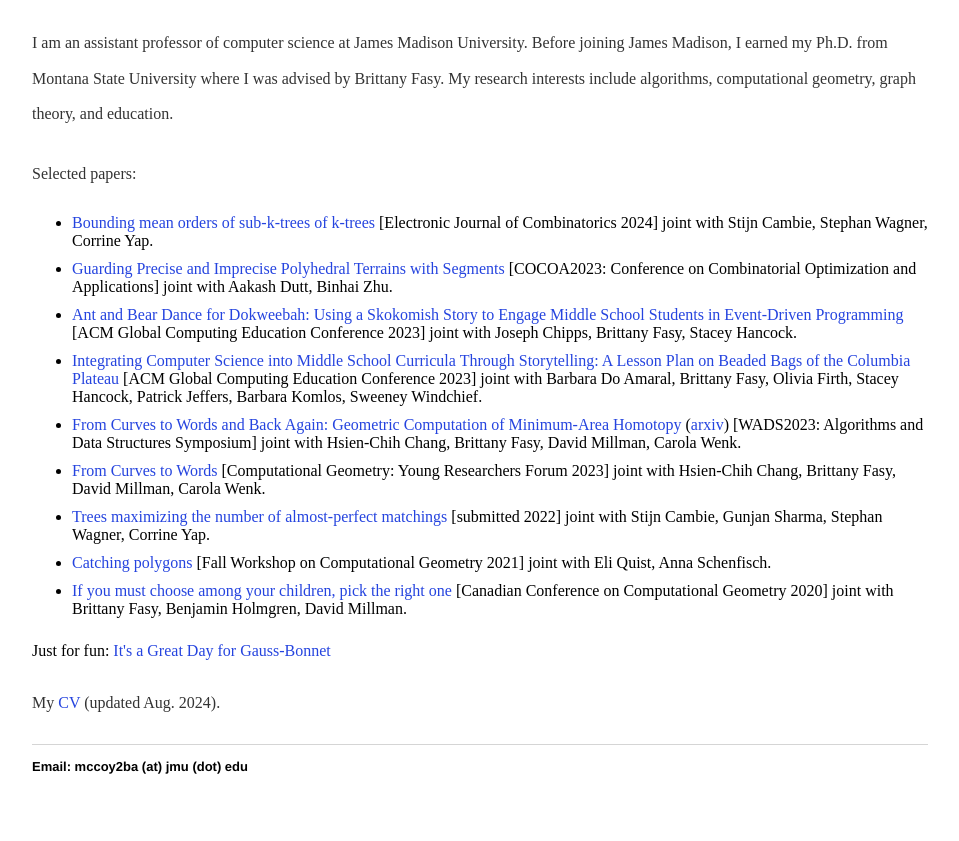
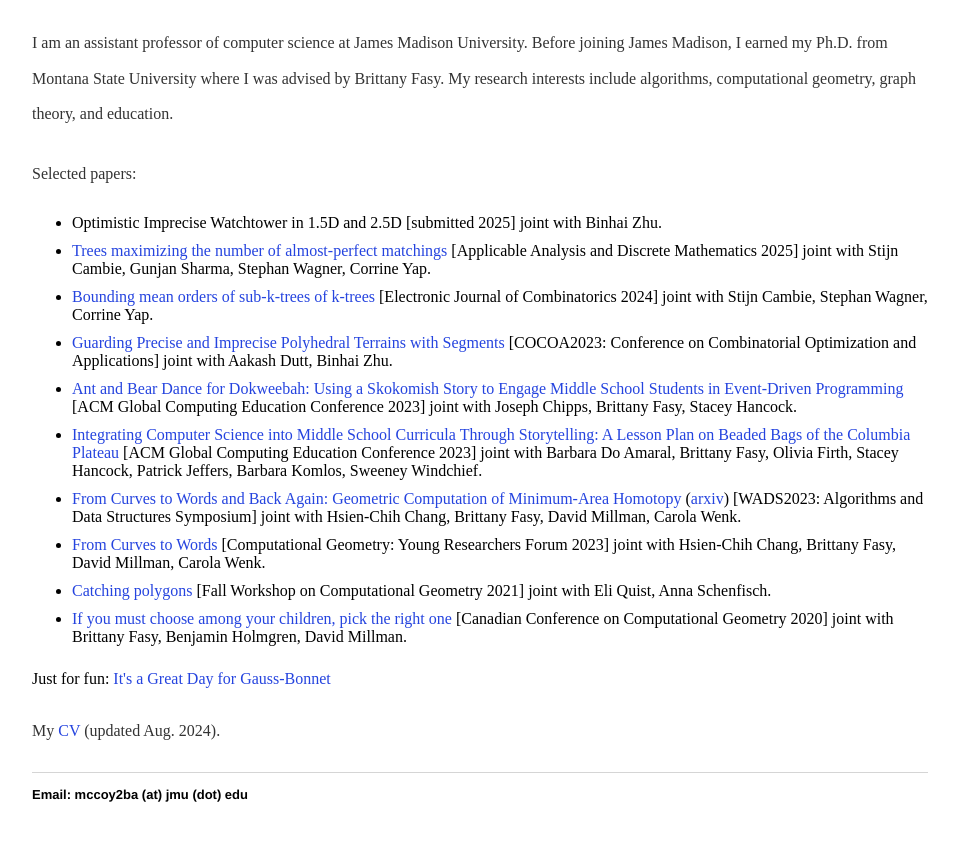
Before and after one commit to Brad-A-M/Brad-A-M.github.io, a Jekyll site: the page built from index.html, in a window 1280 px wide, cut to the strip 421-1285 px from the top of the page. Shown: the top 841 px of the strip, without its empty margins (160-1119 px from the left). Built offline with Jekyll 4.4.1, drawn with Linux system fonts in a browser that asks for light colours.

Commit message:
Update index.html

```diff
--- a/index.html
+++ b/index.html
@@ -18,6 +18,8 @@ title: Bradley McCoy
 	<p><font size="3">
 		Selected papers:
 	<ul>
+		<li> Optimistic Imprecise Watchtower in 1.5D and 2.5D [submitted 2025] joint with Binhai Zhu.</li>
+		<li><a href="https://arxiv.org/abs/2209.03408"> Trees maximizing the number of almost-perfect matchings</a> [Applicable Analysis and Discrete Mathematics 2025] joint with Stijn Cambie, Gunjan Sharma, Stephan Wagner, Corrine Yap.</li>
 		<li><a href="https://www.combinatorics.org/ojs/index.php/eljc/article/view/v31i1p62"> Bounding mean orders of sub-k-trees of k-trees</a> [Electronic Journal of Combinatorics 2024] joint with Stijn Cambie, Stephan Wagner, Corrine Yap.</li>
 		<li> <a href="https://link.springer.com/chapter/10.1007/978-3-031-49614-1_24"> Guarding Precise and Imprecise Polyhedral Terrains with Segments</a> [COCOA2023: Conference on Combinatorial Optimization and Applications] joint with Aakash Dutt, Binhai Zhu.</li>
 		<li> <a href="https://dl.acm.org/doi/10.1145/3576882.3617920"> Ant and Bear Dance for Dokweebah: Using a Skokomish Story to Engage Middle School Students in Event-Driven Programming</a> [ACM Global Computing
@@ -26,7 +28,6 @@ Education Conference 2023] joint with Joseph Chipps, Brittany Fasy, Stacey Hanco
 Education Conference 2023] joint with Barbara Do Amaral, Brittany Fasy, Olivia Firth, Stacey Hancock, Patrick Jeffers, Barbara Komlos, Sweeney Windchief.</li>
 		<li><a href="https://link.springer.com/chapter/10.1007/978-3-031-38906-1_40"> From Curves to Words and Back Again: Geometric Computation of Minimum-Area Homotopy</a> (<a href="https://arxiv.org/abs/2309.02383">arxiv</a>) [WADS2023: Algorithms and Data Structures Symposium] joint with Hsien-Chih Chang, Brittany Fasy, David Millman, Carola Wenk.</li>
 		<li><a href="https://www.computational-geometry.org/YRF/cgyrf2023.pdf">From Curves to Words </a> [Computational Geometry: Young Researchers Forum 2023] joint with Hsien-Chih Chang, Brittany Fasy, David Millman, Carola Wenk.</li>
-		<li><a href="https://arxiv.org/abs/2209.03408"> Trees maximizing the number of almost-perfect matchings</a> [submitted 2022] joint with Stijn Cambie, Gunjan Sharma, Stephan Wagner, Corrine Yap.</li>
   		<li><a href="https://arxiv.org/abs/2201.01286"> Catching polygons</a> [Fall Workshop on Computational Geometry 2021] joint with Eli Quist, Anna Schenfisch.</li>
   		<li><a href ="https://arxiv.org/abs/2103.13882"> If you must choose among your children, pick the right one</a> [Canadian Conference on Computational Geometry 2020]
 		joint with Brittany Fasy, Benjamin Holmgren, David Millman.</li>
```
